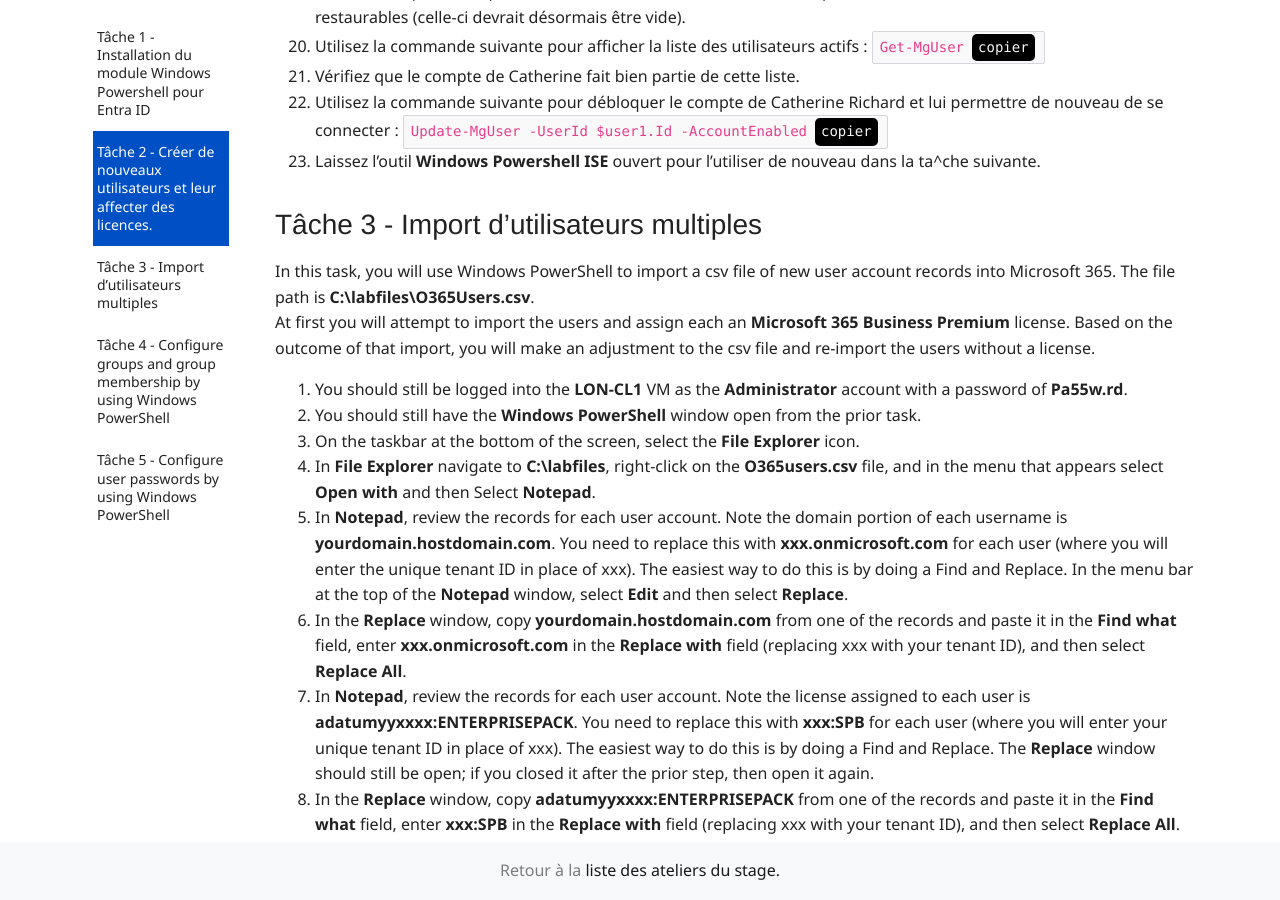
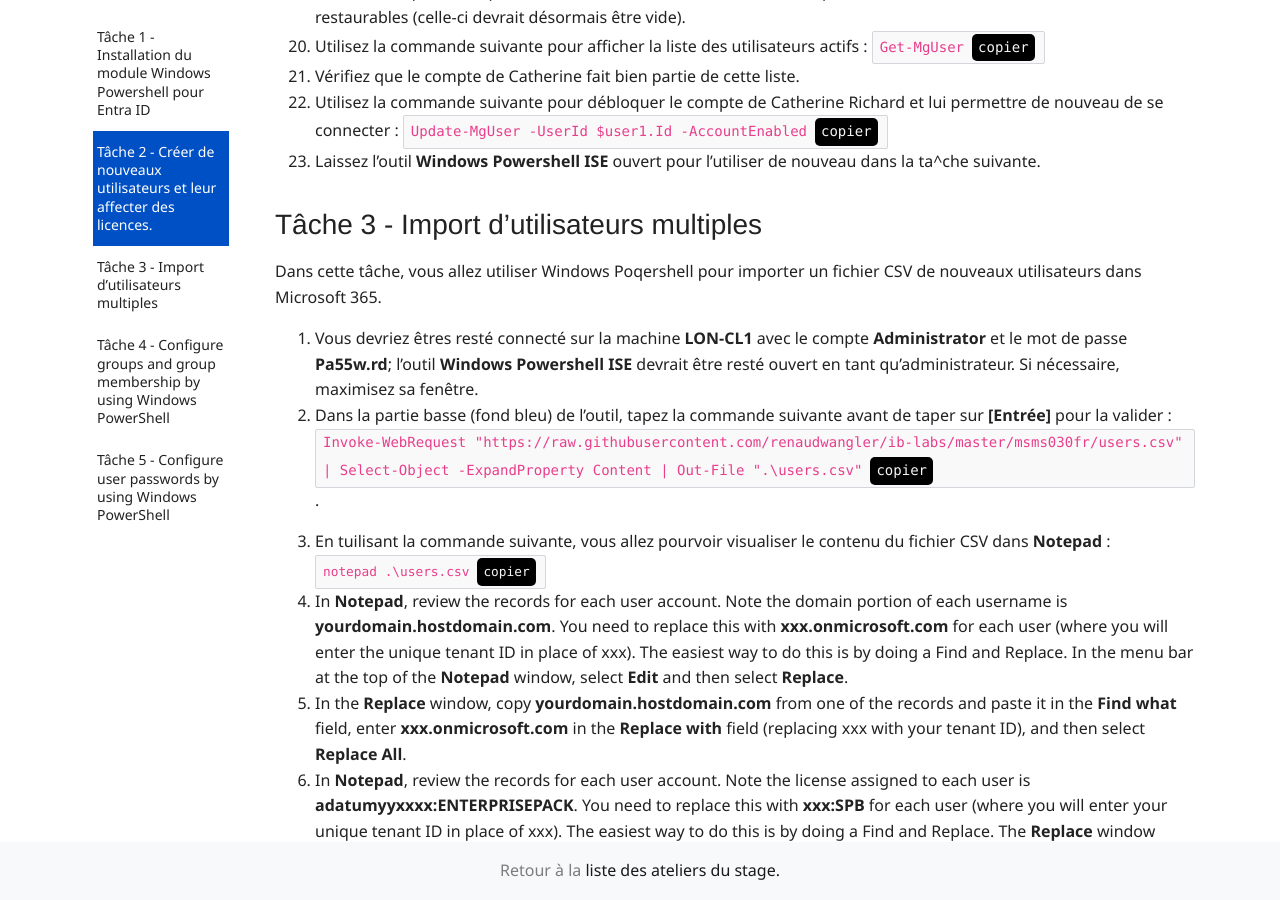
Before and after one commit to renaudwangler/ib-labs, a Jekyll site: the page built from msms030fr/lab2e4.md, in a window 1280 px wide and 900 px high, scrolled down 3260 px. Built offline with Jekyll 4.4.1, drawn with Linux system fonts in a browser that asks for light colours; nearby versions of some CDN libraries; comment, search, counter and statistics services are not loaded.

Commit message:
msms030fr-users.csv

````diff
--- a/msms030fr/lab2e4.md
+++ b/msms030fr/lab2e4.md
@@ -72,12 +72,15 @@ Dans un exercice précédent, vous avez créé des comptes utilisateurs en utili
 1. Laissez l'outil **Windows Powershell ISE** ouvert pour l'utiliser de nouveau dans la ta^che suivante.
 
 ## Tâche 3 - Import d'utilisateurs multiples
-In this task, you will use Windows PowerShell to import a csv file of new user account records into Microsoft 365. The file path is **C:\labfiles\O365Users.csv**.
-At first you will attempt to import the users and assign each an **Microsoft 365 Business Premium** license. Based on the outcome of that import, you will make an adjustment to the csv file and re-import the users without a license.
-1. You should still be logged into the **LON-CL1** VM as the **Administrator** account with a password of **Pa55w.rd**.
-1. You should still have the **Windows PowerShell** window open from the prior task.
-1. On the taskbar at the bottom of the screen, select the **File Explorer** icon.
-1. In **File Explorer** navigate to **C:\labfiles**, right-click on the **O365users.csv** file, and in the menu that appears select **Open with** and then Select **Notepad**.
+Dans cette tâche, vous allez utiliser Windows Poqershell pour importer un fichier CSV de nouveaux utilisateurs dans Microsoft 365.
+
+1. Vous devriez êtres resté connecté sur la machine **LON-CL1** avec le compte **Administrator** et le mot de passe **Pa55w.rd**; l'outil **Windows Powershell ISE** devrait être resté ouvert en tant qu'administrateur. Si nécessaire, maximisez sa fenêtre.
+1. Dans la partie basse (fond bleu) de l'outil, tapez la commande suivante avant de taper sur **[Entrée]** pour la valider : ```Invoke-WebRequest "https://raw.githubusercontent.com/renaudwangler/ib-labs/master/msms030fr/users.csv" | Select-Object -ExpandProperty Content | Out-File ".\users.csv"```.
+1. En tuilisant la commande suivante, vous allez pourvoir visualiser le contenu du fichier CSV dans **Notepad** :
+```notepad .\users.csv```
+
+
+
 1. In **Notepad**, review the records for each user account. Note the domain portion of each username is **yourdomain.hostdomain.com**. You need to replace this with **xxx.onmicrosoft.com** for each user (where you will enter the unique tenant ID in place of xxx). The easiest way to do this is by doing a Find and Replace. In the menu bar at the top of the **Notepad** window, select **Edit** and then select **Replace**.
 1. In the **Replace** window, copy **yourdomain.hostdomain.com** from one of the records and paste it in the **Find what** field, enter **xxx.onmicrosoft.com** in the **Replace with** field (replacing xxx with your tenant ID), and then select **Replace All**.
 1. In **Notepad**, review the records for each user account. Note the license assigned to each user is **adatumyyxxxx:ENTERPRISEPACK**. You need to replace this with **xxx:SPB** for each user (where you will enter your unique tenant ID in place of xxx). The easiest way to do this is by doing a Find and Replace. The **Replace** window should still be open; if you closed it after the prior step, then open it again.
````
Also changed, not shown: msms030fr/users.csv (added, +9 -0 lines).
